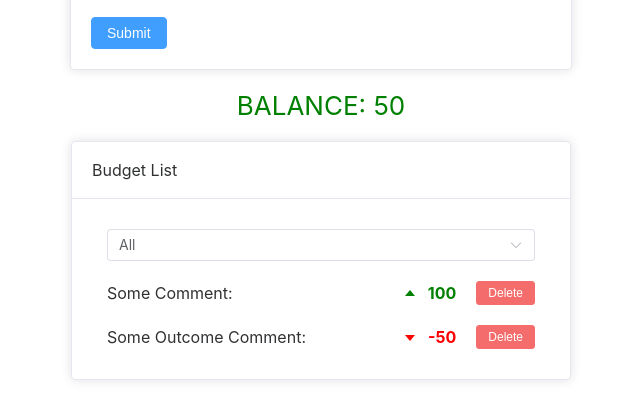
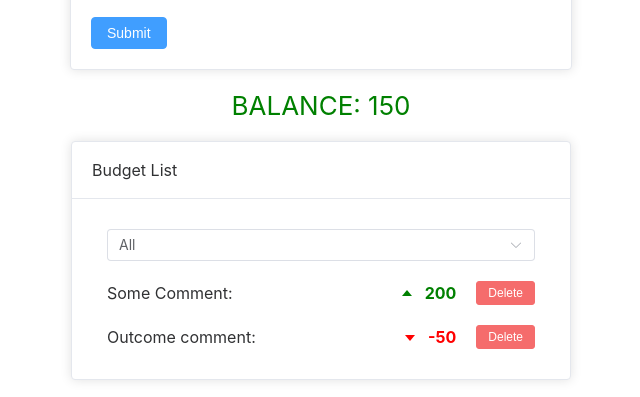
Before and after one commit to joydumply/budget-vue, a Vue app: page / in a window 1280 px wide. Shown: the part 252-649 px from the top of the page, without its empty margins (319-959 px from the left). Built offline with nearby package versions, Linux system fonts and the light colour scheme.

Commit message:
implemented store by Vuex

```diff
--- a/package.json
+++ b/package.json
@@ -12,7 +12,8 @@
   "dependencies": {
     "@element-plus/icons-vue": "^2.3.1",
     "element-plus": "^2.4.3",
-    "vue": "^3.3.4"
+    "vue": "^3.3.4",
+    "vuex": "^4.0.2"
   },
   "devDependencies": {
     "@rushstack/eslint-patch": "^1.3.3",
--- a/src/App.vue
+++ b/src/App.vue
@@ -1,59 +1,48 @@
 <script setup>
-import { computed, reactive, ref } from 'vue'
+import { computed, ref } from 'vue'
+import { useStore } from 'vuex'
 import BudgetList from './components/BudgetList.vue'
 import TotalBalance from './components/TotalBalance.vue'
 import BudgetForm from './components/BudgetForm.vue'
 import ModalClose from './components/ModalClose.vue'
-const list = reactive({
-  1: {
-    type: 'INCOME',
-    value: 100,
-    comment: 'Some Comment',
-    id: 1
-  },
-  2: {
-    type: 'OUTCOME',
-    value: -50,
-    comment: 'Some Outcome Comment',
-    id: 2
-  }
-})
 
+const store = useStore()
 const sort = ref('ALL')
 
+const budgetList = computed(() => store.getters['budgetList'])
+
 const sortedList = computed(() => {
-  return sort.value == 'ALL' ? list : Object.values(list).filter((item) => item.type === sort.value)
+  return sort.value == 'ALL'
+    ? budgetList.value
+    : budgetList.value.filter((item) => item.type === sort.value)
 })
 
 const dialogVisible = ref(false)
 const deleteID = ref(0)
 const totalBalance = computed(() => {
-  return Object.values(list).reduce((acc, item) => acc + item.value, 0)
+  return budgetList.value.reduce((acc, item) => acc + item.value, 0)
 })
+
+const onFormSubmit = (data) => {
+  if (data.type === 'OUTCOME' && data.value > 0) {
+    data.value *= -1
+  }
+
+  store.dispatch('addNewListItem', data)
+}
 
 const onDeleteItem = (id) => {
   deleteID.value = id
   onModalOpen()
 }
 
-const onFormSubmit = (data) => {
-  if (data.type === 'OUTCOME' && data.value > 0) {
-    data.value *= -1
-  }
-  const newObj = {
-    ...data,
-    id: String(Math.random())
-  }
-  const id = newObj.id
-  list[id] = newObj
-}
 const onModalOpen = () => {
   dialogVisible.value = true
 }
 const closeModal = ({ isDelete, deleteID }) => {
   dialogVisible.value = false
   if (isDelete) {
-    delete list[deleteID]
+    store.dispatch('removeListItem', deleteID)
   }
 }
 const onTypeSort = (value) => {
--- a/src/main.js
+++ b/src/main.js
@@ -1,5 +1,6 @@
 import './assets/main.css'
 import 'element-plus/dist/index.css'
+import store from './store'
 
 import { createApp } from 'vue'
 import ElementPlus from 'element-plus'
@@ -11,4 +12,5 @@ for (const [key, component] of Object.entries(ElementPlusIconsVue)) {
   app.component(key, component)
 }
 app.use(ElementPlus)
+app.use(store)
 app.mount('#app')
--- /dev/null
+++ b/src/store/index.js
@@ -0,0 +1,49 @@
+import { createStore } from 'vuex'
+
+const store = createStore({
+  state: {
+    list: [
+      {
+        type: 'INCOME',
+        value: 200,
+        comment: 'Some Comment',
+        id: 1
+      },
+      {
+        type: 'OUTCOME',
+        value: -50,
+        comment: 'Outcome comment',
+        id: 2
+      }
+    ],
+    currentID: 2
+  },
+  getters: {
+    budgetList: (state) => state.list
+  },
+
+  actions: {
+    addNewListItem({ commit }, item) {
+      const newItem = { ...item, id: this.state.currentID + 1 }
+      commit('ADD_NEW_ITEM', newItem)
+    },
+    removeListItem({ commit }, id) {
+      const indexToRemove = this.state.list.findIndex((item) => item.id === id)
+      if (indexToRemove !== -1) {
+        commit('REMOVE_LIST_ITEM', indexToRemove)
+      }
+    }
+  },
+
+  mutations: {
+    ADD_NEW_ITEM(state, newItem) {
+      state.list.push(newItem)
+      state.currentID++
+    },
+    REMOVE_LIST_ITEM(state, idx) {
+        state.list.splice(idx, 1);
+    }
+  }
+})
+
+export default store
```
Also changed, not shown: 2 other files (tests, documents, lock files or other folders).
